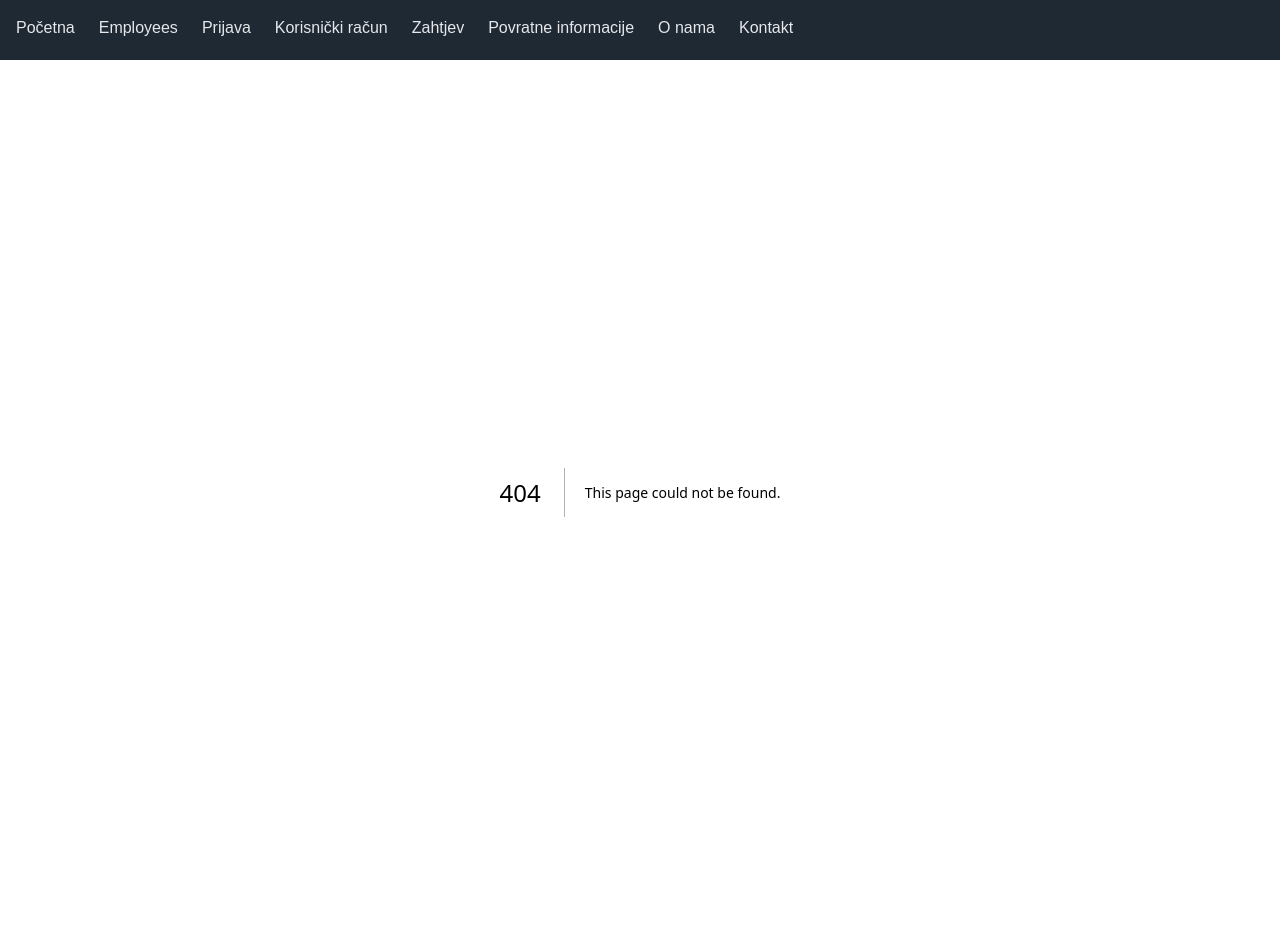
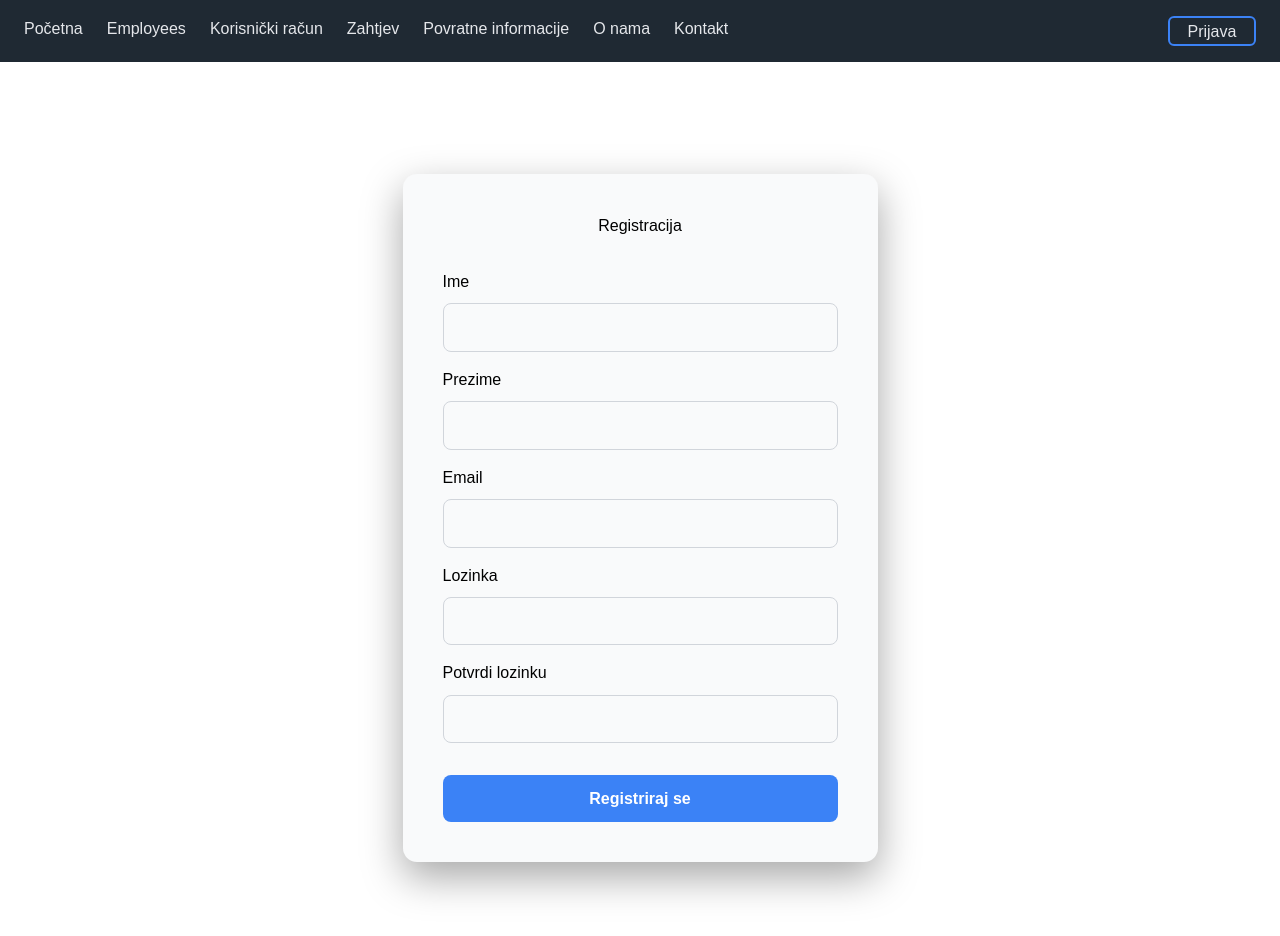
Before and after one commit to martavukovic/Velmot, a Next.js app: page /register in a window 1280 px wide. Before the commit this address had no page. Shown: the top 936 px of the page. Built offline with nearby package versions, Linux system fonts and the light colour scheme; no server answers.

Commit message:
Backup before fixing Next.js version

```diff
--- a/src/app/components/navbar/navbar.jsx
+++ b/src/app/components/navbar/navbar.jsx
@@ -23,13 +23,6 @@ export default function Navbar() {
         className={isActive("/employees") ? styles.active : ""}
       >
         Employees
-      </Link>
-
-      <Link
-        href="/signin"
-        className={isActive("/signin") ? styles.active : ""}
-      >
-        Prijava
       </Link>
 
       <Link
@@ -66,6 +59,15 @@ export default function Navbar() {
       >
         Kontakt
       </Link>
+
+      <Link
+      href="/signin"
+      className={`${styles.signin} ${
+      isActive("/signin") ? styles.activeButton : ""}`}
+      >
+        Prijava
+      </Link>
+
     </nav>
   );
 }
--- a/src/app/components/navbar/navbar.module.css
+++ b/src/app/components/navbar/navbar.module.css
@@ -1,16 +1,19 @@
 .navbar {
   display: flex;
+  align-items: center; /* svi u istoj liniji */
   gap: 1.5rem;
   background-color: #1f2933;
-  padding: 1rem;
+  padding: 1rem 1.5rem;
 }
 
+/* SVI LINKOVI */
 .navbar a {
   color: #e5e7eb;
   text-decoration: none;
   font-weight: 500;
   position: relative;
   padding-bottom: 4px;
+  line-height: 1;
 }
 
 /* hover */
@@ -34,3 +37,30 @@
   height: 2px;
   background-color: #3b82f6;
 }
+
+/* ===== PRIJAVA / ODJAVA GUMB ===== */
+.signin {
+  margin-left: auto; /* gurne desno */
+  display: flex;
+  align-items: center;
+  padding: 0.35rem 1.1rem;
+  border: 2px solid #3b82f6;
+  border-radius: 6px;
+  font-weight: 600;
+  color: #3b82f6;
+  background-color: transparent;
+  line-height: 1;
+  cursor: pointer;
+  transition: background-color 0.2s ease, color 0.2s ease;
+}
+
+/* hover samo za gumb */
+.signin:hover {
+  background-color: #3b82f6;
+  color: #ffffff;
+}
+
+/* makni underline ispod gumba */
+.signin::after {
+  display: none;
+}
--- a/src/app/page.jsx
+++ b/src/app/page.jsx
@@ -1,7 +1,7 @@
 export default function HomePage() {
   return (
     <div className="page">
-      <h1>Početna stranicu</h1>
+      <h1>Početna stranica</h1>
       <p>Dobrodošli na početnu stranicu.</p>
     </div>
   );
--- /dev/null
+++ b/src/app/register/page.jsx
@@ -0,0 +1,133 @@
+'use client'
+
+import { useState } from 'react'
+import { supabase } from '@/lib/supabaseClient'
+import styles from './register.module.css'
+
+export default function Register() {
+  const [formData, setFormData] = useState({
+    firstName: '',
+    lastName: '',
+    email: '',
+    password: '',
+    confirmPassword: '',
+  })
+
+  const [error, setError] = useState(null)
+  const [loading, setLoading] = useState(false)
+
+  const handleChange = (e) => {
+    setFormData(prev => ({
+      ...prev,
+      [e.target.name]: e.target.value,
+    }))
+    setError(null)
+  }
+
+  const handleSubmit = async (e) => {
+    e.preventDefault()
+
+    if (formData.password !== formData.confirmPassword) {
+      setError('Lozinke se ne podudaraju')
+      return
+    }
+
+    setLoading(true)
+
+    const { data, error: signUpError } = await supabase.auth.signUp({
+      email: formData.email,
+      password: formData.password,
+    })
+
+    if (signUpError) {
+      setError(signUpError.message)
+      setLoading(false)
+      return
+    }
+
+
+    const user = data.user
+
+    const { error: dbError } = await supabase.from('users').insert([
+      {
+        id: user.id,
+        first_name: formData.firstName,
+        last_name: formData.lastName,
+        email: formData.email,
+      },
+    ])
+
+    if (dbError) {
+      setError(dbError.message)
+    }
+
+    setLoading(false)
+  }
+
+  return (
+    <div className={styles.page}>
+      <h1>Registracija</h1>
+
+      <form className={styles.form} onSubmit={handleSubmit}>
+        <div className={styles.field}>
+          <label>Ime</label>
+          <input
+            name="firstName"
+            value={formData.firstName}
+            onChange={handleChange}
+            required
+          />
+        </div>
+
+        <div className={styles.field}>
+          <label>Prezime</label>
+          <input
+            name="lastName"
+            value={formData.lastName}
+            onChange={handleChange}
+            required
+          />
+        </div>
+
+        <div className={styles.field}>
+          <label>Email</label>
+          <input
+            type="email"
+            name="email"
+            value={formData.email}
+            onChange={handleChange}
+            required
+          />
+        </div>
+
+        <div className={styles.field}>
+          <label>Lozinka</label>
+          <input
+            type="password"
+            name="password"
+            value={formData.password}
+            onChange={handleChange}
+            required
+          />
+        </div>
+
+        <div className={styles.field}>
+          <label>Potvrdi lozinku</label>
+          <input
+            type="password"
+            name="confirmPassword"
+            value={formData.confirmPassword}
+            onChange={handleChange}
+            required
+          />
+        </div>
+
+        {error && <p className={styles.error}>{error}</p>}
+
+        <button className={styles.button} disabled={loading}>
+          {loading ? 'Registracija...' : 'Registriraj se'}
+        </button>
+      </form>
+    </div>
+  )
+}
--- /dev/null
+++ b/src/app/register/register.module.css
@@ -0,0 +1,89 @@
+.page {
+  max-width: 475px;
+  margin: 5rem auto;
+  padding: 2.5rem;
+  background-color: #f9fafb;
+  border-radius: 14px;
+  box-shadow: 0 15px 40px rgba(0, 0, 0, 0.35);
+  color: #000;
+}
+
+.page h1 {
+  text-align: center;
+  margin-bottom: 2rem;
+}
+
+/* FORM LAYOUT */
+.form {
+  display: flex;
+  flex-direction: column;
+  gap: 1rem;
+}
+
+/* FIELD WRAPPER */
+.field {
+  display: flex;
+  flex-direction: column;
+}
+
+/* LABEL IZNAD INPUTA */
+.field label {
+  margin-bottom: 0.6rem;
+  font-weight: 500;
+}
+
+/* INPUT POLJA */
+.field input {
+  width: 100%;
+  padding: 0.7rem 0.8rem;
+  border-radius: 8px;
+  border: 1.8px solid #d1d5db;
+  font-size: 1rem;
+  box-sizing: border-box;
+}
+
+.field input:focus {
+  outline: none;
+  border-color: #3b82f6;
+}
+
+/* ERROR */
+.errorInput {
+  border-color: #ef4444;
+}
+
+.error {
+  color: #ef4444;
+  font-size: 0.85rem;
+  margin-top: 0.3rem;
+}
+
+/* BUTTON */
+.button {
+  margin-top: 1rem;
+  padding: 0.7rem;
+  background-color: #3b82f6;
+  color: white;
+  border: none;
+  border-radius: 8px;
+  font-weight: 600;
+  cursor: pointer;
+  transition: transform 0.1s ease, box-shadow 0.1s ease;
+}
+
+.button:active {
+  transform: scale(0.97);
+  box-shadow: inset 0 3px 6px rgba(0, 0, 0, 0.25);
+}
+
+/* REGISTER TEXT */
+.registerText {
+  margin-top: 1.5rem;
+  text-align: center;
+  font-size: 0.95rem;
+}
+
+.registerText a {
+  color: #3b82f6;
+  font-weight: 500;
+}
--- a/src/app/signin/page.jsx
+++ b/src/app/signin/page.jsx
@@ -1,8 +1,120 @@
+"use client";
+
+import { useState } from "react";
+import { useRouter } from "next/navigation";
+import { supabase } from "@/lib/supabaseClient";
+import styles from "./signin.module.css";
+
 export default function SignInPage() {
+  const router = useRouter();
+
+  const [email, setEmail] = useState("");
+  const [password, setPassword] = useState("");
+  const [errors, setErrors] = useState({});
+  const [authError, setAuthError] = useState(null);
+  const [loading, setLoading] = useState(false);
+
+  const validate = () => {
+    const newErrors = {};
+
+    if (!email) {
+      newErrors.email = "Email je obavezan";
+    } else if (!/\S+@\S+\.\S+/.test(email)) {
+      newErrors.email = "Unesi ispravan email";
+    }
+
+    if (!password) {
+      newErrors.password = "Lozinka je obavezna";
+    } else if (password.length < 6) {
+      newErrors.password = "Lozinka mora imati barem 6 znakova";
+    }
+
+    setErrors(newErrors);
+    return Object.keys(newErrors).length === 0;
+  };
+
+  const handleSubmit = async (e) => {
+    e.preventDefault();
+    setAuthError(null);
+
+    if (!validate()) return;
+
+    setLoading(true);
+
+    // 1️⃣ Supabase Auth login
+    const { data, error } = await supabase.auth.signInWithPassword({
+      email,
+      password,
+    });
+
+    if (error) {
+      setAuthError("Neispravan email ili lozinka");
+      setLoading(false);
+      return;
+    }
+
+    const user = data.user;
+
+    // 2️⃣ Provjera postoji li user u users tablici
+    const { data: profile, error: profileError } = await supabase
+      .from("users")
+      .select("id")
+      .eq("id", user.id)
+      .single();
+
+    if (profileError || !profile) {
+      // ❌ ako nije u bazi → logout
+      await supabase.auth.signOut();
+      setAuthError("Nemate pristup aplikaciji.");
+      setLoading(false);
+      return;
+    }
+
+    // 3️⃣ OK → redirect
+    router.push("/");
+  };
+
   return (
-    <div className="page">
-      <h1>Stranica za prijavu</h1>
-      <p>Ovdje dodaj svoj prijavni obrazac.</p>
-    </div>
+    <main className={styles.page}>
+      <h1>Prijava</h1>
+
+      <form className={styles.form} onSubmit={handleSubmit} noValidate>
+        <div className={styles.field}>
+          <label>Email</label>
+          <input
+            type="email"
+            value={email}
+            onChange={(e) => setEmail(e.target.value)}
+            className={errors.email ? styles.errorInput : ""}
+            placeholder="email@example.com"
+          />
+          {errors.email && <p className={styles.error}>{errors.email}</p>}
+        </div>
+
+        <div className={styles.field}>
+          <label>Lozinka</label>
+          <input
+            type="password"
+            value={password}
+            onChange={(e) => setPassword(e.target.value)}
+            className={errors.password ? styles.errorInput : ""}
+            placeholder="••••••••"
+          />
+          {errors.password && (
+            <p className={styles.error}>{errors.password}</p>
+          )}
+        </div>
+
+        {authError && <p className={styles.error}>{authError}</p>}
+
+        <button type="submit" className={styles.button} disabled={loading}>
+          {loading ? "Prijava..." : "Prijavi se"}
+        </button>
+      </form>
+
+      <p className={styles.registerText}>
+        Nemaš račun? <a href="/register">Registriraj se</a>
+      </p>
+    </main>
   );
 }
--- /dev/null
+++ b/src/app/signin/signin.module.css
@@ -0,0 +1,89 @@
+.page {
+  max-width: 420px;
+  margin: 5rem auto;
+  padding: 2.5rem;
+  background-color: #f9fafb;
+  border-radius: 14px;
+  box-shadow: 0 15px 40px rgba(0, 0, 0, 0.35);
+  color: #000;
+}
+
+.page h1 {
+  text-align: center;
+  margin-bottom: 2rem;
+}
+
+/* FORM LAYOUT */
+.form {
+  display: flex;
+  flex-direction: column;
+  gap: 1.5rem;
+}
+
+/* FIELD WRAPPER */
+.field {
+  display: flex;
+  flex-direction: column;
+}
+
+/* LABEL IZNAD INPUTA */
+.field label {
+  margin-bottom: 0.6rem;
+  font-weight: 500;
+}
+
+/* INPUT POLJA – PORAVNANA */
+.field input {
+  width: 100%;
+  padding: 0.7rem 0.8rem;
+  border-radius: 8px;
+  border: 1.8px solid #d1d5db;
+  font-size: 1rem;
+  box-sizing: border-box;
+}
+
+.field input:focus {
+  outline: none;
+  border-color: #3b82f6;
+}
+
+/* ERROR */
+.errorInput {
+  border-color: #ef4444;
+}
+
+.error {
+  color: #ef4444;
+  font-size: 0.85rem;
+  margin-top: 0.3rem;
+}
+
+/* BUTTON */
+.button {
+  margin-top: 1rem;
+  padding: 0.7rem;
+  background-color: #3b82f6;
+  color: white;
+  border: none;
+  border-radius: 8px;
+  font-weight: 600;
+  cursor: pointer;
+  transition: transform 0.1s ease, box-shadow 0.1s ease;
+}
+
+.button:active {
+  transform: scale(0.97);
+  box-shadow: inset 0 3px 6px rgba(0, 0, 0, 0.25);
+}
+
+/* REGISTER TEXT */
+.registerText {
+  margin-top: 1.5rem;
+  text-align: center;
+  font-size: 0.95rem;
+}
+
+.registerText a {
+  color: #3b82f6;
+  font-weight: 500;
+}
--- /dev/null
+++ b/src/lib/supabaseClient.js
@@ -0,0 +1,6 @@
+import { createClient } from '@supabase/supabase-js'
+
+export const supabase = createClient(
+  process.env.NEXT_PUBLIC_SUPABASE_URL,
+  process.env.NEXT_PUBLIC_SUPABASE_ANON_KEY
+)
```
Also changed, not shown: package.json (+6 -5 lines), src/app/employees/page.jsx (line endings or trailing spaces), src/app/pages.css (line endings or trailing spaces), 1 other file (tests, documents, lock files or other folders).
